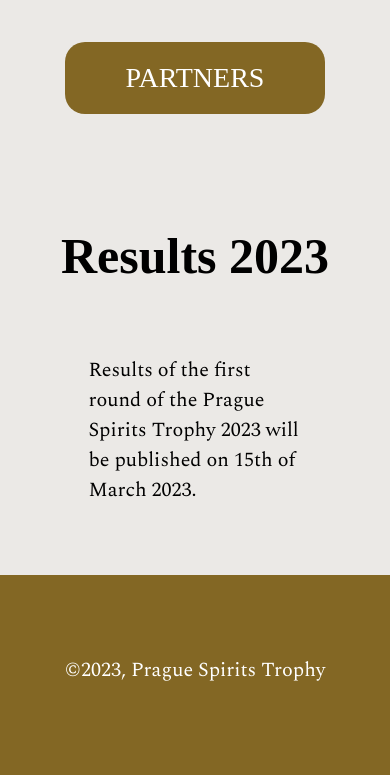
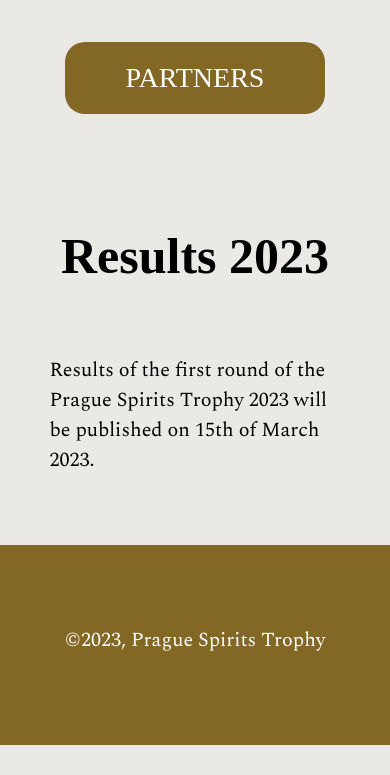
Before and after one commit to Kaja7/PRAGUE-SPIRITS-TROPHY, an Eleventy site: page results.html in a window 390 px wide. Shown: the part 657-1432 px from the top of the page. After the commit the page ends 1402 px from the top, so only its background shows below. Built offline with nearby package versions, Linux system fonts and the light colour scheme; Eleventy itself is replaced by a stand-in of ours; files that its build step writes are made by us from their sources; a web font is replaced by a local one.

Commit message:
responzivniresults

```diff
--- a/style.scss
+++ b/style.scss
@@ -308,4 +308,8 @@
         margin-left: $spacer/2;
         line-height: 2;
     }
+    .results__para {
+        max-width: 90%;
+    }
+
 }
```
Also changed, not shown: css/style.css, 1 other file.
